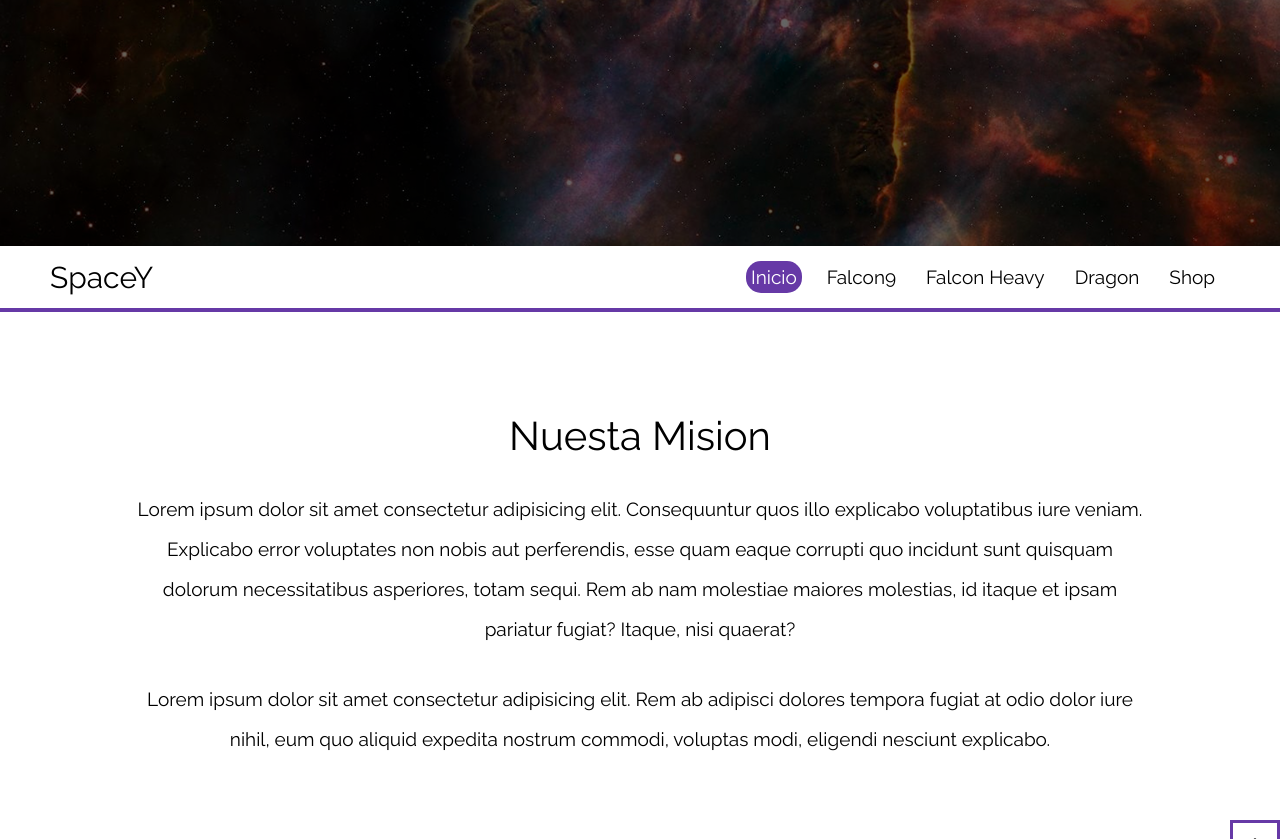
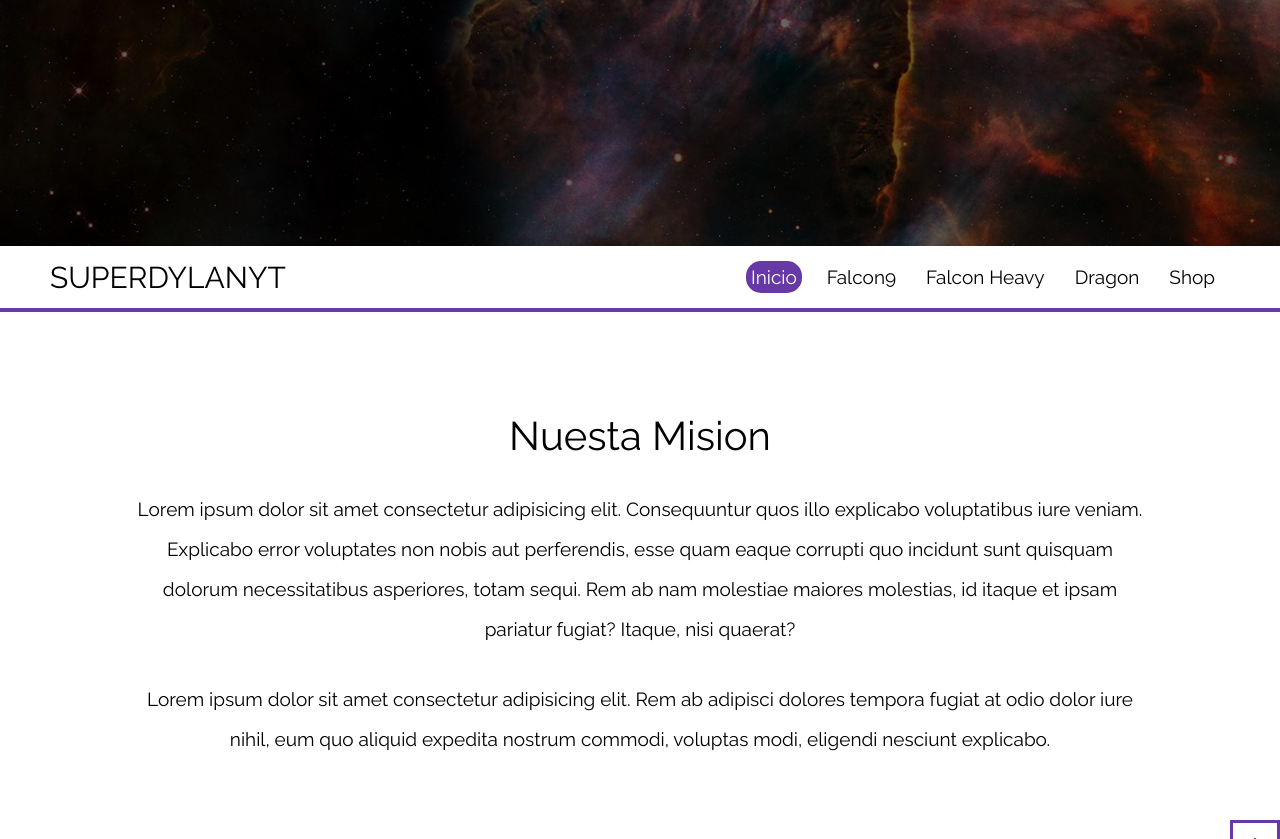
Before and after one commit to dylanmeca/dylanmeca.github.io, a Jekyll site: the page superdylanyt_studios.html, which Jekyll copies as it is, in a window 1280 px wide and 900 px high, scrolled down 654 px, cut to the strip 0-839 px from the top of the window. Built offline with Jekyll 4.4.1, drawn with Linux system fonts in a browser that asks for light colours; nearby versions of some CDN libraries.

Commit message:
Update superdylanyt_studios.html

```diff
--- a/superdylanyt_studios.html
+++ b/superdylanyt_studios.html
@@ -27,7 +27,7 @@
      <!-- Navegation Menu -->
      <nav class="menu">
          <div class="log-box">
-             <h1>SpaceY</h1>
+             <h1>SUPERDYLANYT</h1>
              <span class="btn-menu"><i class="fas fa-bars"></i></span>
          </div>
 
```
